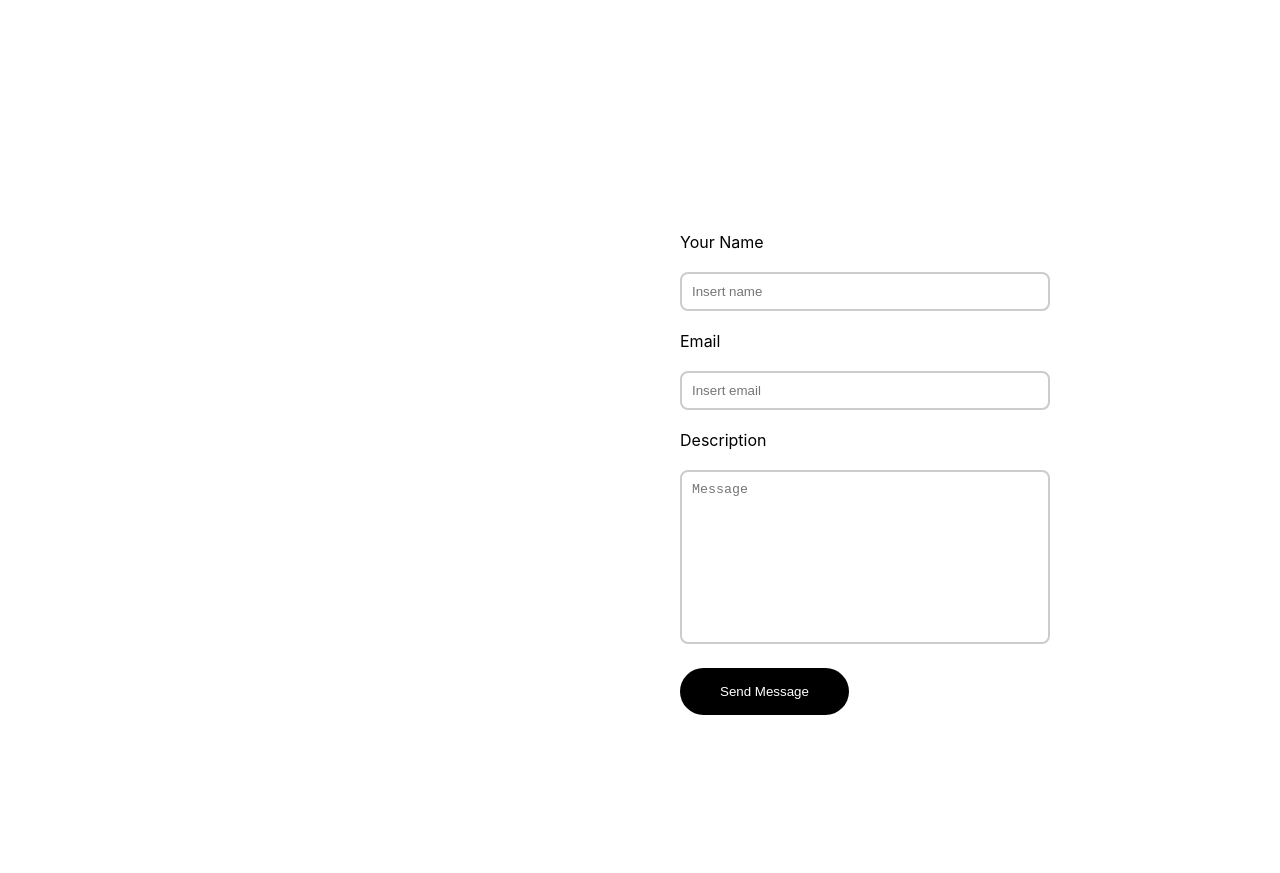
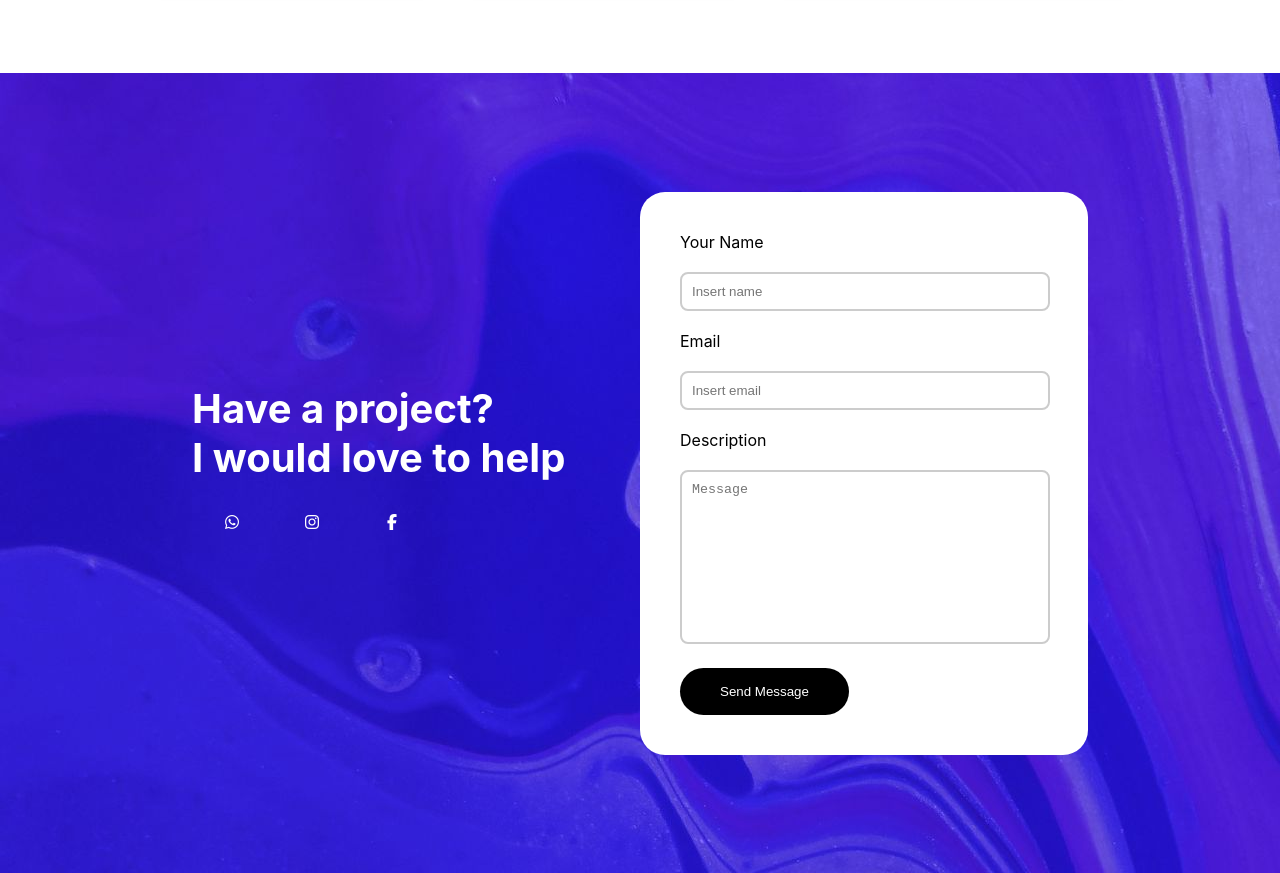
Before and after one commit to noermorales98/portfolio, a plain HTML site: page index.html in a window 1280 px wide. Shown: the part 3216-4089 px from the top of the page. Drawn offline with Linux system fonts and the light colour scheme.

Commit message:
bug wallpaper

```diff
--- a/css/home.css
+++ b/css/home.css
@@ -312,7 +312,7 @@
 /*seccion5*/
 
 #contact {
-    background: url('img/wallpaper.jpg');
+    background: url('../img/wallpaper.jpg');
 }
 
 .seccion5 {
```
